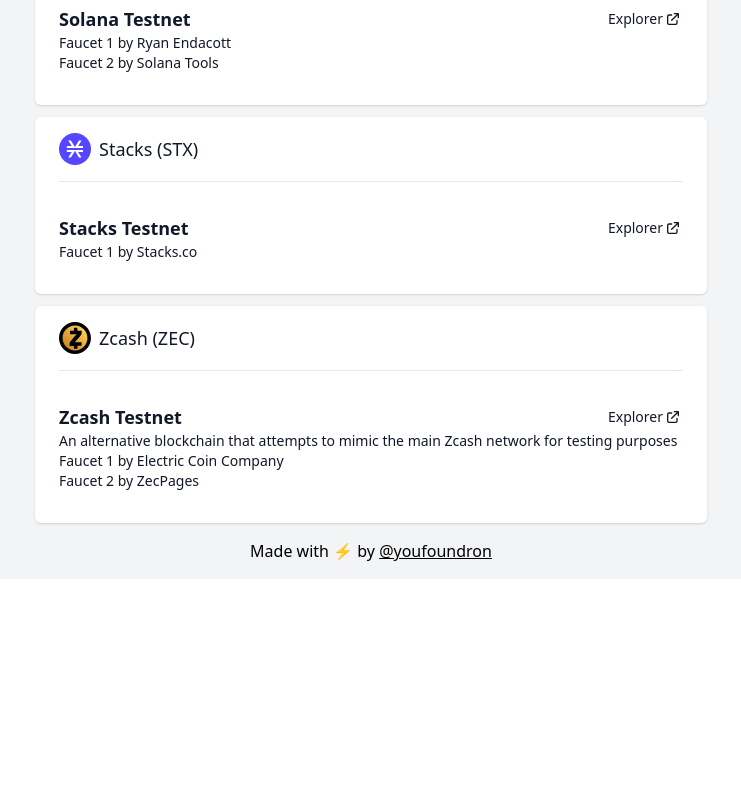
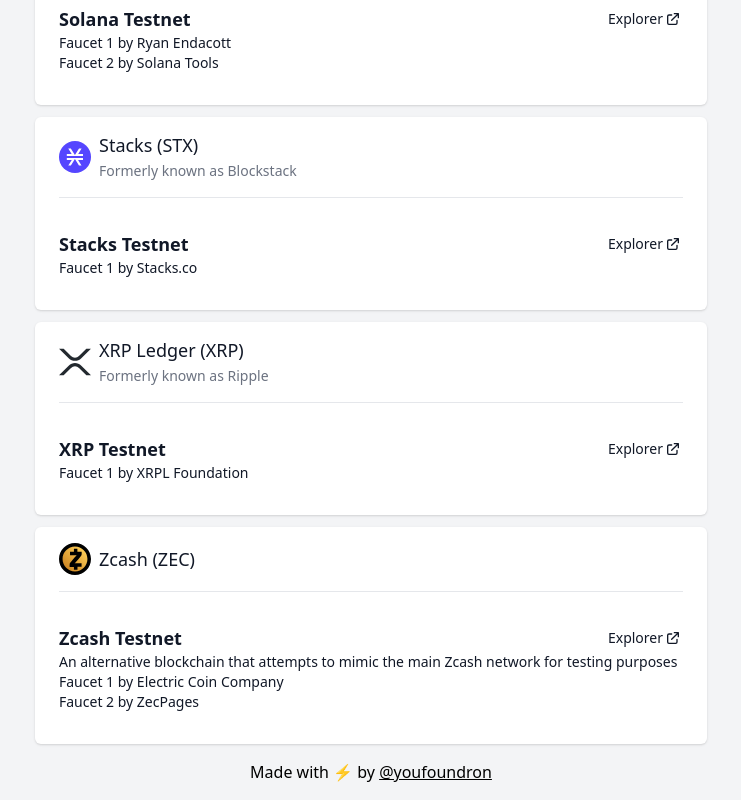
Before and after one commit to youfoundron/cryptofaucet, a Next.js app: page / in a window 1280 px wide. Shown: the part 2158-2958 px from the top of the page, without its empty margins (269-1010 px from the left). Before the commit the page ends 2737 px from the top, so only its background shows below. Built offline with nearby package versions, Linux system fonts and the light colour scheme; what @tailwindcss/typography would draw is missing.

Commit message:
closes #15

```diff
--- a/data/chains/index.ts
+++ b/data/chains/index.ts
@@ -106,6 +106,16 @@
   ]
 }
 
+export const chainXrpLedger: Chain = {
+  type: 'chain',
+  id: 'xrp-ledger',
+  title: 'XRP Ledger',
+  documentationWebsite: 'https://xrpl.org/docs.html',
+  networkIds: [
+    'xrp-testnet'
+  ]
+}
+
 export const chainZcash: Chain = {
   type: 'chain',
   id: 'zcash',
@@ -127,6 +137,7 @@
   chainPOA,
   chainSolana,
   chainStacks,
+  chainXrpLedger,
   chainZcash
 ]
 
--- a/data/networks/index.ts
+++ b/data/networks/index.ts
@@ -118,6 +118,13 @@
   blockExplorer: 'https://explorer.stacks.co/?chain=testnet'
 }
 
+export const networkXrpTestnet: Network = {
+  type: 'network',
+  id: 'xrp-testnet',
+  title: 'XRP Testnet',
+  blockExplorer: 'https://testnet.xrpl.org/'
+}
+
 export const networkZcashTestnet: Network = {
   type: 'network',
   id: 'zcash-testnet',
@@ -141,6 +148,7 @@
   networkKadenaTestnet,
   networkSolanaTestnet,
   networkStacksTestnet,
+  networkXrpTestnet,
   networkZcashTestnet
 ]
 
--- a/data/tokens/index.ts
+++ b/data/tokens/index.ts
@@ -12,6 +12,7 @@
 import { tokenKadena } from "./kadena";
 import { tokenAlgorand } from "./algorand";
 import { tokenSolana } from "./solana";
+import { tokenXrp } from "./xrp";
 
 export const allTokens = [
   tokenEther,
@@ -27,6 +28,7 @@
   tokenKadena,
   tokenSolana,
   tokenStacks,
+  tokenXrp,
   tokenZcash
 ]
 
--- a/data/tokens/stacks.ts
+++ b/data/tokens/stacks.ts
@@ -13,6 +13,7 @@
   id: 'stacks',
   chainId: 'stacks',
   title: 'Stacks',
+  description: 'Formerly known as Blockstack',
   logoPath: '/logos/stacks-stx-logo.svg',
   symbol: 'STX',
   faucets: [
--- /dev/null
+++ b/data/tokens/xrp.ts
@@ -0,0 +1,22 @@
+import { Faucet } from "../../domain/Faucet";
+import { Token } from "../../domain/Token";
+
+const faucetTestnetXrp: Faucet = {
+  networkId: 'xrp-testnet',
+  url: 'https://xrpl.org/xrp-testnet-faucet.html',
+  maintainer: 'XRPL Foundation',
+  maintainerWebsite: 'https://xrpl.org/xrpl-foundation.html'
+}
+
+export const tokenXrp: Token = {
+  type: 'token',
+  id: 'xrp',
+  chainId: 'xrp-ledger',
+  title: 'XRP Ledger',
+  description: 'Formerly known as Ripple',
+  logoPath: '/logos/xrp-xrp-logo.svg',
+  symbol: 'XRP',
+  faucets: [
+    faucetTestnetXrp
+  ]
+}
--- a/domain/Chain.ts
+++ b/domain/Chain.ts
@@ -12,6 +12,7 @@
   | 'poa'
   | 'solana'
   | 'stacks'
+  | 'xrp-ledger'
   | 'zcash'
 
 export interface Chain extends Data {
--- a/domain/Network.ts
+++ b/domain/Network.ts
@@ -15,6 +15,7 @@
   | 'kadena-testnet'
   | 'solana-testnet'
   | 'stacks-testnet'
+  | 'xrp-testnet'
   | 'zcash-testnet'
 
 type MetaMaskNetworkConfig = {
```
Also changed, not shown: public/logos/xrp-xrp-logo.svg (added).
